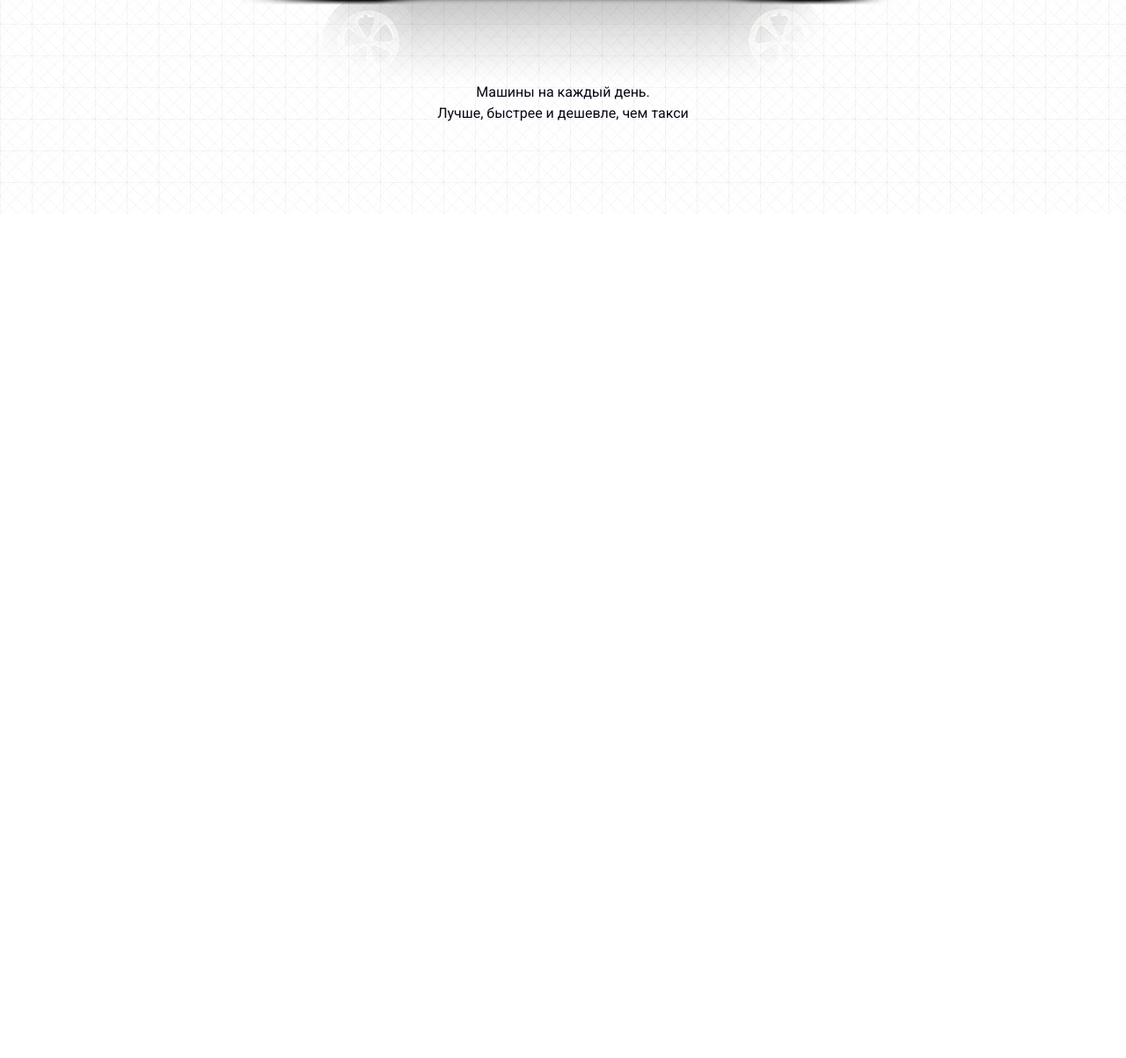
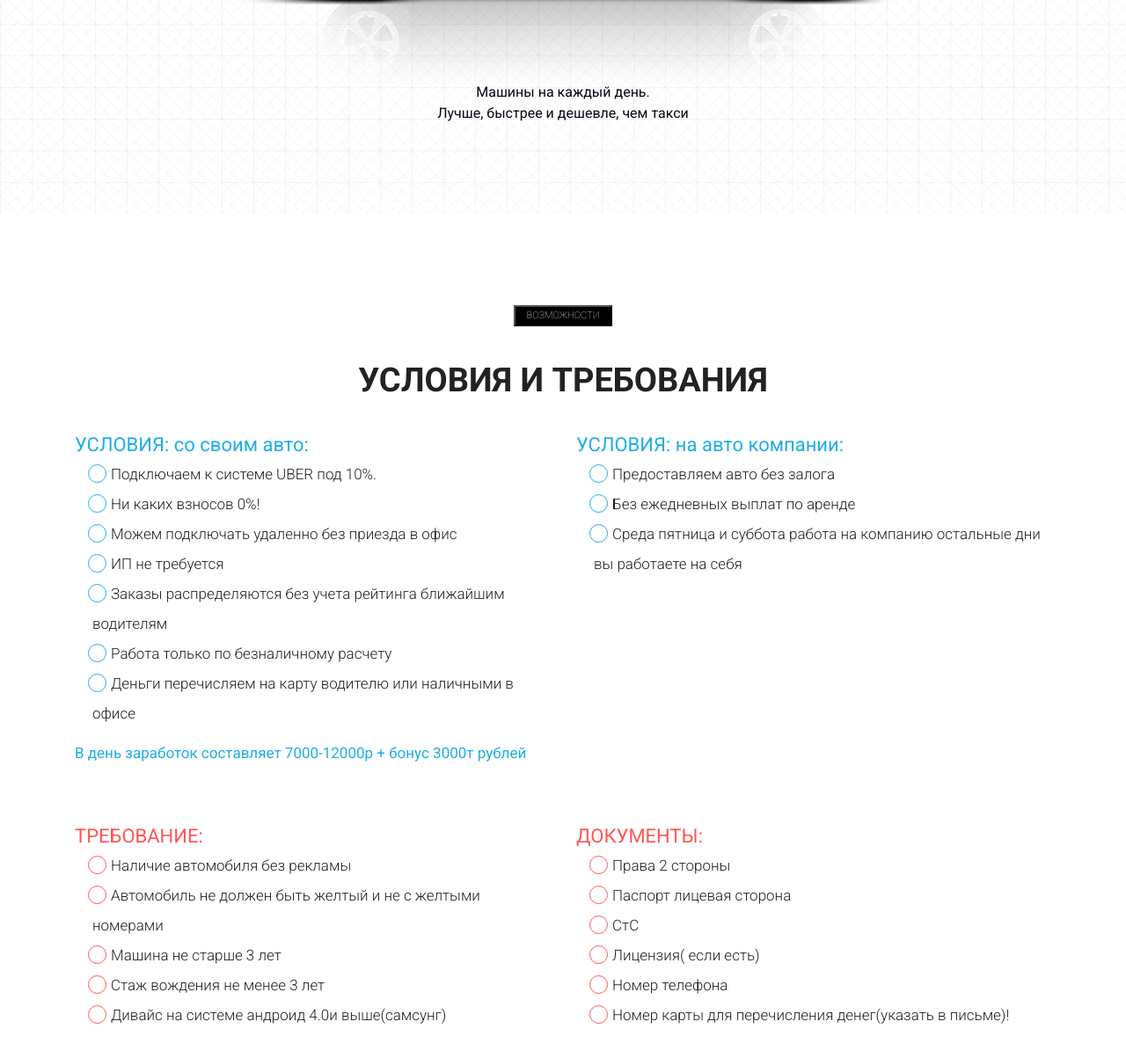
Before and after one commit to AndreyTSpb/uber, a plain HTML site: page src/index.html in a window 1280 px wide. Shown: the part 3382-4585 px from the top of the page at 88% size. Before the commit the page ends 3661 px from the top, so only its background shows below. Drawn offline with nearby package versions, Linux system fonts and the light colour scheme.

Commit message:
CREATE block conditions

```diff
--- a/src/index.html
+++ b/src/index.html
@@ -259,6 +259,60 @@
     </section>
     <!-- END UBER-X -->
 
+    <!-- CONDITIONS -->
+    <section class="conditions">
+      <div class="container">
+        <div class="row"><button class="reasons-btn">возможности</button></div>
+        <h2 class="header_title">условия и требования</h2>
+        <div class="row">
+          <div class="col-md-6 conditions-block">
+            <div class="title">УСЛОВИЯ: со своим авто:</div>
+              <ul>
+                <li>Подключаем к системе UBER  под 10%.</li>
+                <li>Ни каких взносов  0%!</li>
+                <li>Можем подключать удаленно без приезда в офис</li>
+                <li>ИП не требуется</li>
+                <li>Заказы распределяются без учета рейтинга ближайшим водителям</li>
+                <li>Работа только по безналичному расчету</li>
+                <li>Деньги перечисляем на карту водителю или наличными в офисе</li>
+              </ul>
+            <div class="discription">В день заработок составляет 7000-12000р + бонус 3000т рублей</div>
+          </div>
+          <div class="col-md-6 conditions-block">
+            <div class="title">УСЛОВИЯ: на авто компании:</div>
+              <ul>
+                <li>Предоставляем авто без залога</li>
+                <li>Без ежедневных выплат по аренде</li>
+                <li>Среда пятница и суббота работа на компанию остальные дни вы работаете на себя</li>
+              </ul>
+              <div class="discripion"></div>
+          </div>
+          <div class="col-md-6 conditions-block warning">
+            <div class="title">ТРЕБОВАНИЕ:</div>
+              <ul>
+                <li>Наличие автомобиля без рекламы</li>
+                <li>Автомобиль не должен быть желтый и не с желтыми номерами</li>
+                <li>Машина не старше 3 лет</li>
+                <li>Стаж вождения не менее 3 лет</li>
+                <li>Дивайс на системе андроид 4.0и выше(самсунг)</li>
+              </ul>
+          </div>
+          <div class="col-md-6 conditions-block warning">
+            <div class="title">ДОКУМЕНТЫ:</div>
+              <ul>
+                <li>Права 2 стороны</li>
+                <li>Паспорт лицевая сторона</li>
+                <li>СтС</li>
+                <li>Лицензия( если есть)</li>
+                <li>Номер телефона</li>
+                <li>Номер карты для перечисления денег(указать в письме)!</li>
+              </ul>
+          </div>
+        </div>
+      </div>
+    </section>
+    <!-- END CONDITIONS -->
+
     <!-- Optional JavaScript -->
     <!-- jQuery first, then Popper.js, then Bootstrap JS -->
     <script src="https://code.jquery.com/jquery-3.4.1.slim.min.js" integrity="sha384-J6qa4849blE2+poT4WnyKhv5vZF5SrPo0iEjwBvKU7imGFAV0wwj1yYfoRSJoZ+n" crossorigin="anonymous"></script>
--- a/src/sass/style.sass
+++ b/src/sass/style.sass
@@ -329,3 +329,49 @@ nav
     margin: 0 auto
     bottom: 138px
     text-align: center
+
+.conditions
+  padding: 68px 0 84px 0
+
+  .warning
+    color: $second-color
+    margin-bottom: 0
+    li:before
+        content: ""
+        display: inline-block
+        width: 21px
+        height: 21px
+        border: $second-color solid 1px
+        border-radius: 100%
+        vertical-align: middle
+
+  &-block
+    margin: 32px 0 32px 0
+    color: $main-color
+    font-size: 17px
+
+    .title
+      font-size: 22px
+
+    ul
+      padding-left: 20px
+
+    li
+
+      list-style-type: none
+      font-weight: 300
+      color: #222222
+      //display: inline-block
+      line-height: 2
+
+      &:before
+        content: ""
+        display: inline-block
+        width: 21px
+        height: 21px
+        border: $main-color solid 1px
+        border-radius: 100%
+        vertical-align: middle
+        transform: translate(-5px , -2px)
+
+    .description
```
Also changed, not shown: src/css/style.css.
